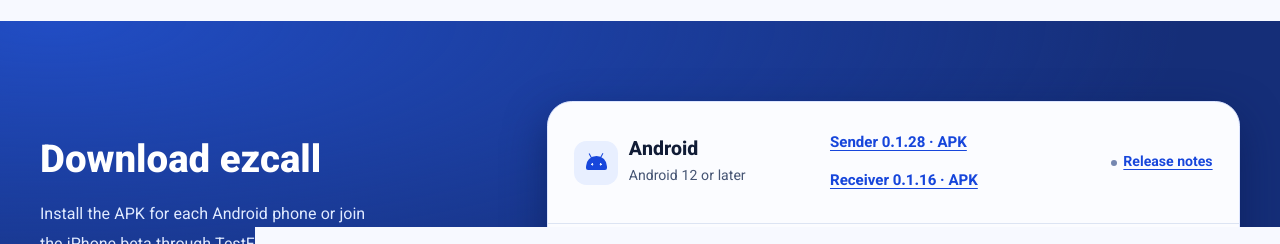
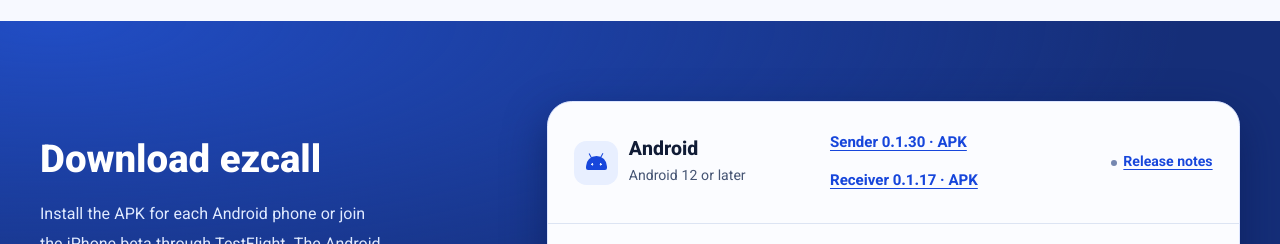
Before and after one commit to ehsatn/EZcall, a plain HTML site: page docs/en.html in a window 1280 px wide. Shown: the part 2060-2304 px from the top of the page. Drawn offline with Linux system fonts and the light colour scheme.

Commit message:
Update Android release download links

```diff
--- a/docs/en.html
+++ b/docs/en.html
@@ -170,8 +170,8 @@
 <div><h3>Android</h3><p>Android 12 or later</p></div>
 </header>
 <ul class="platform-roles" role="list">
-<li><a href="https://github.com/ehsatn/EZcall/releases/download/android-2026-11-28-7/ezcall-sender-0.1.28-release.apk">Sender 0.1.28 · APK</a></li>
-<li><a href="https://github.com/ehsatn/EZcall/releases/download/android-2026-11-28-2/ezcall-receiver-0.1.16-release.apk">Receiver 0.1.16 · APK</a></li>
+<li><a href="https://github.com/ehsatn/EZcall/releases/download/android-2026-11-28-8/ezcall-sender-0.1.30-release.apk">Sender 0.1.30 · APK</a></li>
+<li><a href="https://github.com/ehsatn/EZcall/releases/download/android-2026-11-28-8/ezcall-receiver-0.1.17-release.apk">Receiver 0.1.17 · APK</a></li>
 </ul>
 <a class="platform-release" href="https://github.com/ehsatn/EZcall/releases/latest" id="android-download">Release notes</a>
 </article>
```
Also changed, not shown: docs/index.html (+2 -2 lines), 2 other files.
